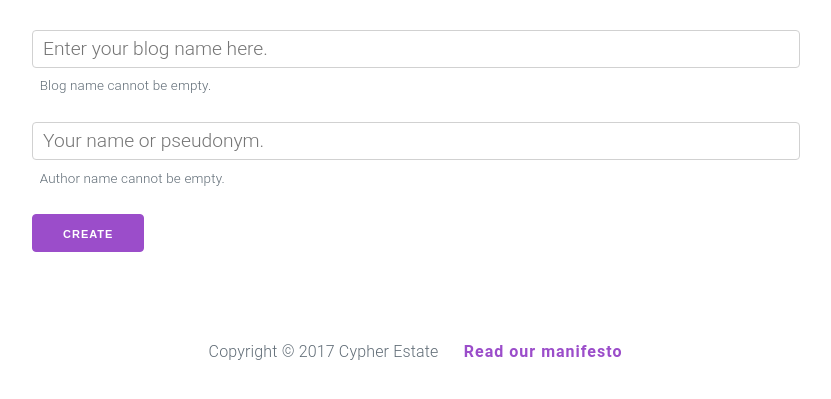
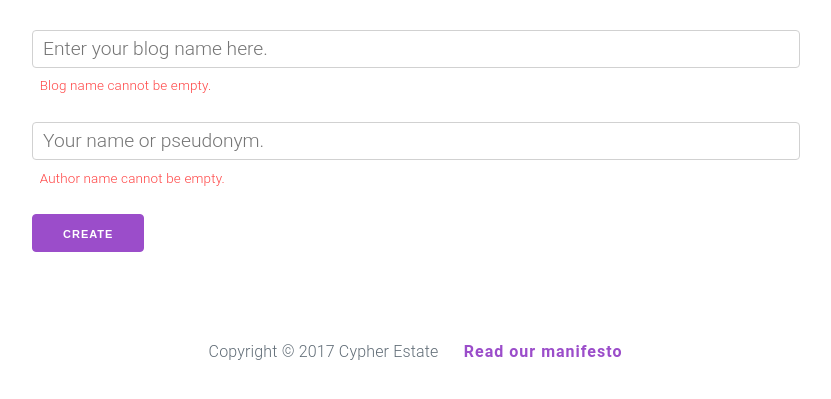
Before and after one commit to FileNation/FileNation-Cypherestate, a Flask app: page /newblog/ in a window 1280 px wide. Shown: the part 146-545 px from the top of the page, without its empty margins (224-1055 px from the left). Run offline with Flask 2, Linux system fonts and the light colour scheme; some libraries are stand-ins or nearby versions.

Commit message:
Added colours to the verify messages for new blog v2

```diff
--- a/templates/new_blog.html
+++ b/templates/new_blog.html
@@ -5,19 +5,17 @@
 <div id="new-post">
 
 	{%if not key%}
-		<form action="/new_post/" method="POST" id="new-post-form">
+		<form action="/newblog/" method="POST" id="new-post-form">
 			<br>
 			<input class="form-text" id="blog-name-input" type="text" name="blog_name" maxlength="42" placeholder="Enter your blog name here." required>
-			<p class="form-verify" id="name-verify-text">Blog name cannot be empty.</p>
+			<p class="form-verify" id="name-verify-text" style="color:#ff4444;">Blog name cannot be empty.</p>
 			<input class="form-text" id="blog-author-input" type="text" name="blog_author" maxlength="42" placeholder="Your name or pseudonym." required>
-			<p class="form-verify" id="author-verify-text">Author name cannot be empty.</p>
+			<p class="form-verify" id="author-verify-text" style="color:#ff4444">Author name cannot be empty.</p>
 			<input class="button-primary publish" type="submit" name="send" value="Create">
 		</form>
 	{%else%}
-		<h2>Your blog has been registered</h2>
-		<br>
-		Your new key is:
-		<br>
+		<h2>Your new blog has been created.</h2>
+		<p>Your new key is:</p>
 		<h3>{{key}}</h3>
 		<br>
 		<p>
@@ -45,6 +43,7 @@
   				{
   					//Name is new
   					$("#name-verify-text").text("Blog name is valid.");
+  					$("#name-verify-text").css("color", "#50dd3e");
   				}
   			});
   		}
@@ -52,6 +51,7 @@
   		{
   			//Empty value
   			$("#name-verify-text").text("Blog name cannot be empty.");
+  			$("#name-verify-text").css("color", "#ff4444");
   		}
 	});
 
@@ -63,11 +63,13 @@
   				{
   					//Name exists
   					$("#author-verify-text").text("Author already exists.");
+  					$("#author-verify-text").css("color", "#ff4444");
   				}
   				else
   				{
   					//Name is new
   					$("#author-verify-text").text("Author name is valid.");
+  					$("#author-verify-text").css("color", "#50dd3e");
   				}
   			});
   		}
@@ -75,6 +77,7 @@
   		{
   			//Empty value
   			$("#author-verify-text").text("Author name cannot be empty.");
+  			$("#author-verify-text").css("color", "#ff4444");
   		}
 	});
 </script>
```
